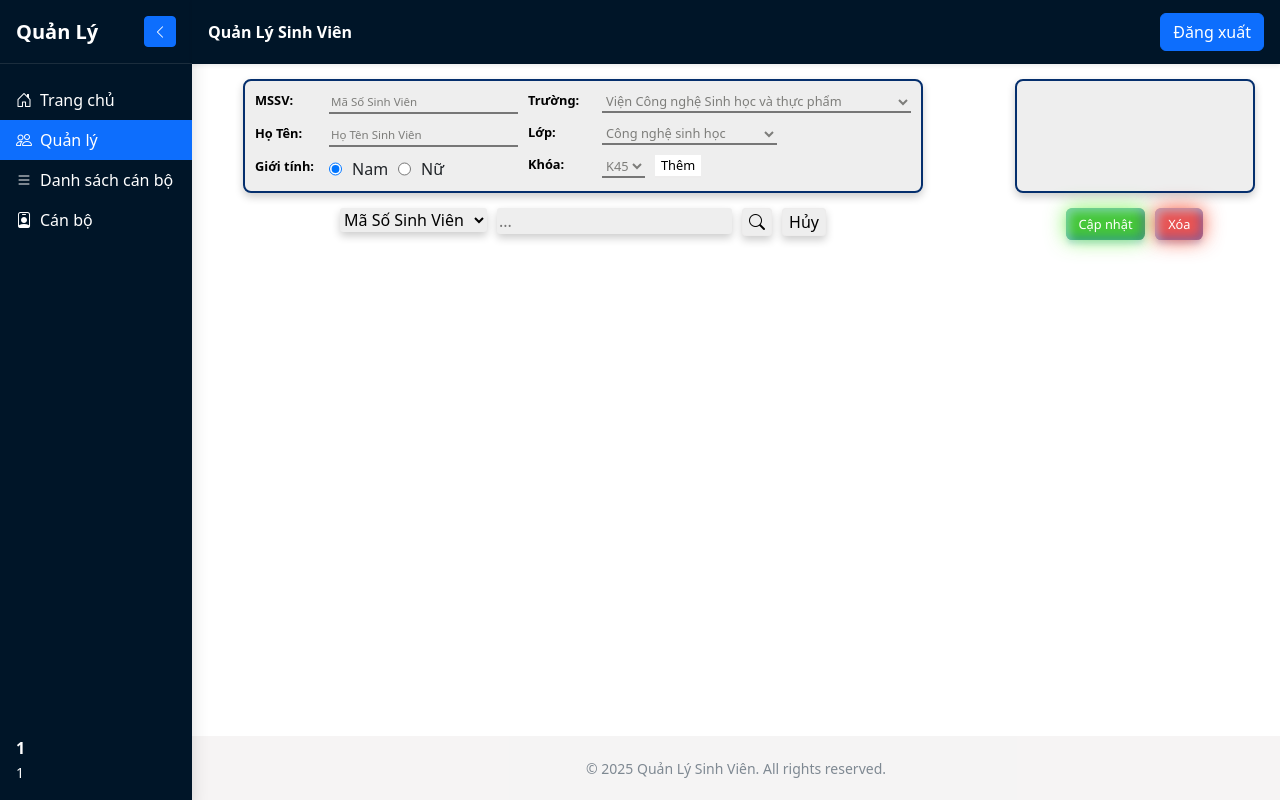
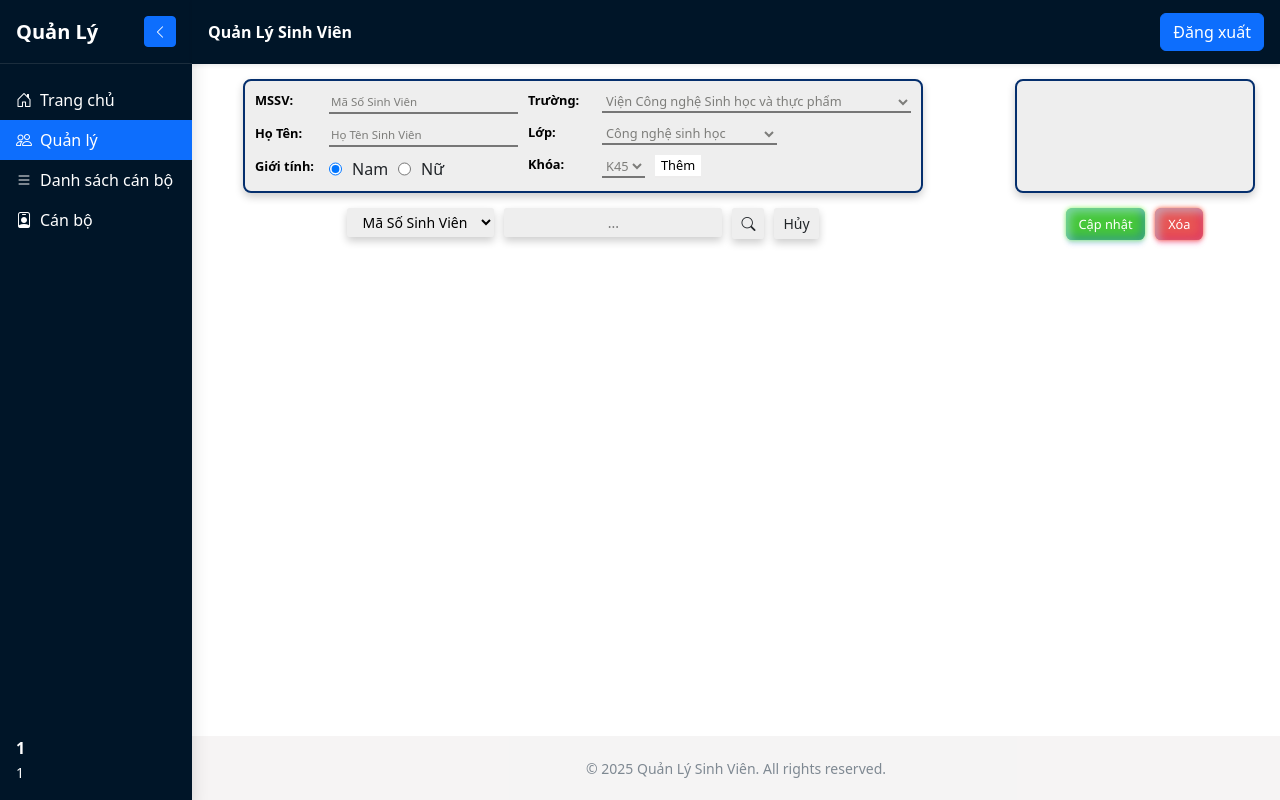
Before and after one commit to DanyDoan/CT428, a PHP site: page /views/quanLySinhVien.php in a window 1280 px wide. Run offline with PHP 8.4, Linux system fonts and the light colour scheme; the visitor is signed in with stand-in values (Sample User, id 1); data that the repository does not hold is empty.

Commit message:
Dieu chinh cac nut trong phan quan ly

```diff
--- a/project/assets/css/quanLySinhVien.css
+++ b/project/assets/css/quanLySinhVien.css
@@ -149,6 +149,10 @@
             box-shadow: 0 4px 8px 0 rgba(0, 0, 0, 0.2);
             transition: 0.2s;
 
+        }
+
+        #pagin button {
+            border-radius: 5px;
         }
 
         #searchBar button:hover,
@@ -322,7 +326,7 @@
             height: fit-content;
             min-width: fit-content;
             background-color: rgb(70, 199, 58);
-            box-shadow: 0 0 20px #5ff133c6, 0 5px 5px -1px #3a7de940, inset 4px 4px 8px #afe6ff80, inset -4px -4px 8px #135fd859;
+            box-shadow: 0 0 5px #5ff133c6, 0 5px 5px -1px #3a7de940, inset 4px 4px 8px #afe6ff80, inset -4px -4px 8px #135fd859;
             --clr-font-main: #bc3232;
             --btn-bg-color: #ffffff;
             --radii: 0.5em;
@@ -334,12 +338,12 @@
             font-family: Segoe UI, system-ui, sans-serif;
             padding: .5em 1em;
             transition: .8s;
-            font-size:0.8em;
+            font-size: 0.8em;
         }
 
         #modify button:nth-child(2) {
             background-color: rgba(232, 84, 84, 1);
-            box-shadow: 0 0 20px #f52500c6, 0 5px 5px -1px #3a7de940, inset 4px 4px 8px #afe6ff80, inset -4px -4px 8px #135fd859;
+            box-shadow: 0 0 5px #f52500c6, 0 5px 5px -1px #e93aa640, inset 4px 4px 8px #afe6ff80, inset -4px -4px 8px #d8136c59;
 
         }
 
--- a/project/views/quanLySinhVien.php
+++ b/project/views/quanLySinhVien.php
@@ -124,7 +124,7 @@ if (!isset($_SESSION['MSCB'])) {
 
             <!-- searchBar -->
             <form method="GET" id="searchBar">
-                <select id="searchingField" name="searchingField">
+                <select id="searchingField" class="btn btn-sm" name="searchingField">
                     <option value="MSSV">Mã Số Sinh Viên</option>
                     <option value="hoTen">Họ Tên Sinh Viên</option>
                     <option value="gioiTinh">Giới Tính</option>
@@ -132,10 +132,10 @@ if (!isset($_SESSION['MSCB'])) {
                     <option value="maKhoaTruong">Mã Trường</option>
                     <option value="khoa">Khóa</option>
                 </select>
-                <input type="text" name="fieldValue" placeholder="...">
-                <button type="button" onclick="timSinhVien()"> <i class="bi bi-search feature-icon"></i>
+                <input type="text" class="btn btn-sm" name="fieldValue" placeholder="...">
+                <button type="button" class="btn btn-sm" onclick="timSinhVien()"> <i class="bi bi-search feature-icon"></i>
                 </button>
-                <button type="button" onclick="window.location.reload()">Hủy</button>
+                <button type="button" class="btn btn-sm" onclick="window.location.reload()">Hủy</button>
             </form>
 
 
```
Also changed, not shown: project/assets/js/hienThiCanBo.js (+8 -4 lines), project/views/danhSachCanBo.php (+4 -4 lines).
